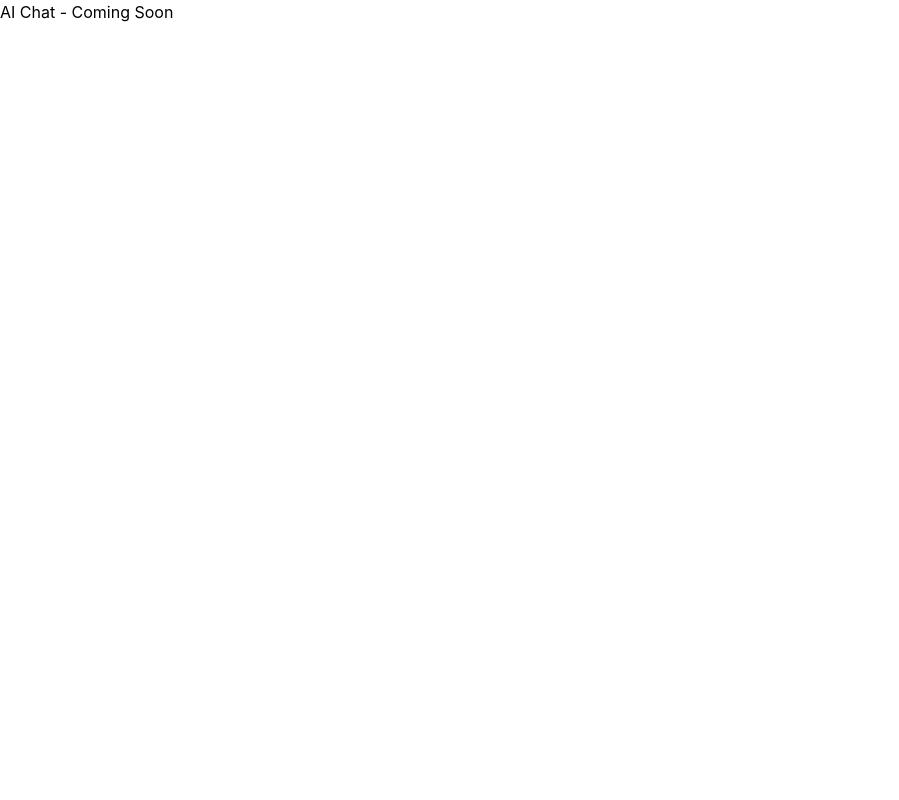
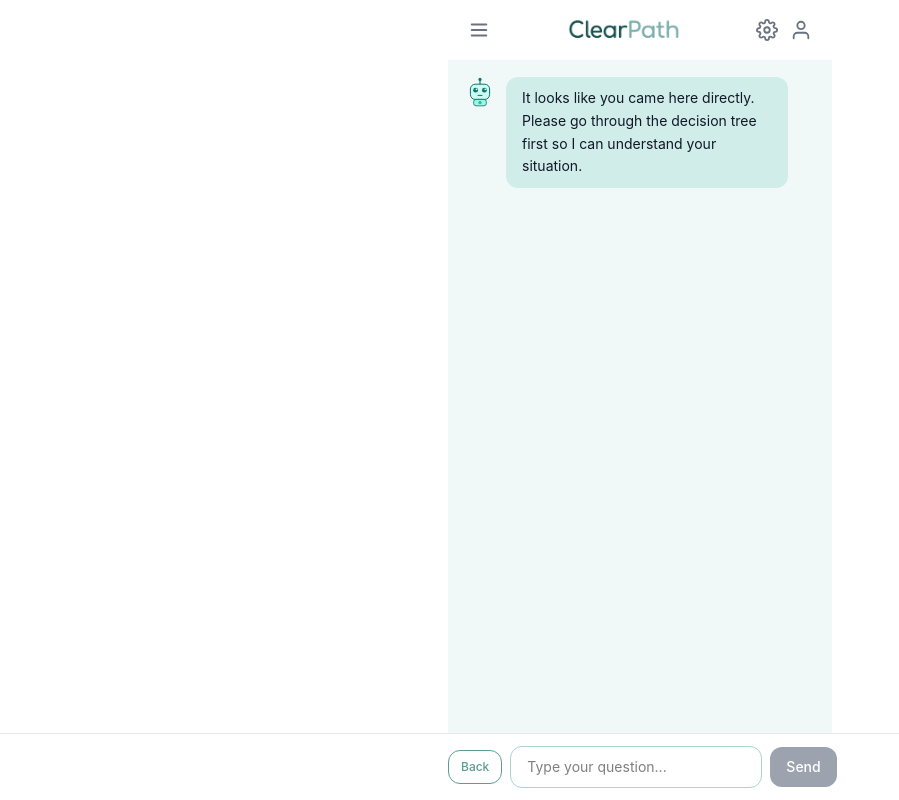
Before and after one commit to Viessley/ClearPath, a React (Vite) app in the folder clearpath-frontend/: page /ai-chat in a window 1280 px wide. Shown: the whole page, without its empty margins (0-899 px from the left). Built offline with nearby package versions, Linux system fonts and the light colour scheme.

Commit message:
feat: AIChatPage with chat interface, session-aware AI conversation

```diff
--- a/clearpath-frontend/src/Pages/AIChatPage.jsx
+++ b/clearpath-frontend/src/Pages/AIChatPage.jsx
@@ -1,3 +1,138 @@
-export default function AIchatPage() {
-  return <div>AI Chat - Coming Soon</div>
+import { useState, useEffect, useRef } from "react";
+import { useLocation, useNavigate } from "react-router-dom";
+import TopBar from "../components/layout/TopBar";
+import Mascot from "../components/shared/Mascot";
+
+const API_BASE = "http://localhost:8080/api/drivers-license";
+
+export default function AIChatPage() {
+  const location = useLocation();
+  const navigate = useNavigate();
+  const session = location.state?.session || {};
+
+  const [messages, setMessages] = useState([]);
+  const [input, setInput] = useState("");
+  const [loading, setLoading] = useState(false);
+  const messagesEndRef = useRef(null);
+
+  // Auto-scroll to bottom when new message appears
+  useEffect(() => {
+    messagesEndRef.current?.scrollIntoView({ behavior: "smooth" });
+  }, [messages]);
+
+  // Opening message from AI
+  useEffect(() => {
+    if (Object.keys(session).length === 0) {
+      setMessages([{
+        role: "ai",
+        text: "It looks like you came here directly. Please go through the decision tree first so I can understand your situation."
+      }]);
+      return;
+    }
+    setMessages([{
+      role: "ai",
+      text: "I can see your situation from the questions you answered. Tell me what you're unsure about, and I'll help you figure it out."
+    }]);
+  }, []);
+
+  async function sendMessage() {
+    if (!input.trim() || loading) return;
+
+    const userMessage = input.trim();
+    setInput("");
+    setMessages(prev => [...prev, { role: "user", text: userMessage }]);
+    setLoading(true);
+
+    try {
+      const res = await fetch(`${API_BASE}/ai/chat`, {
+        method: "POST",
+        headers: { "Content-Type": "application/json" },
+        body: JSON.stringify({ session, userMessage }),
+      });
+      const data = await res.json();
+
+      setMessages(prev => [...prev, {
+        role: "ai",
+        text: data.message || "Sorry, I could not process that. Please try again."
+      }]);
+    } catch (err) {
+      setMessages(prev => [...prev, {
+        role: "ai",
+        text: "Connection error. Please make sure the backend is running."
+      }]);
+    } finally {
+      setLoading(false);
+    }
+  }
+
+  function handleKeyDown(e) {
+    if (e.key === "Enter" && !e.shiftKey) {
+      e.preventDefault();
+      sendMessage();
+    }
+  }
+
+  return (
+    <div className="max-w-sm mx-auto min-h-screen flex flex-col" style={{ background: "#f0f9f8" }}>
+      <TopBar />
+
+      {/* Chat messages */}
+      <div className="flex-1 px-4 py-4 overflow-y-auto pb-32">
+        {messages.map((msg, i) => (
+          <div key={i} className={`flex items-start gap-2.5 mb-4 ${msg.role === "user" ? "flex-row-reverse" : ""}`}>
+            {msg.role === "ai" && <Mascot emotion="neutral" size={32} />}
+            <div
+              className="rounded-xl px-4 py-2.5 text-sm leading-relaxed max-w-[80%]"
+              style={{
+                backgroundColor: msg.role === "ai" ? "#D1EDE9" : "#5B9D93",
+                color: msg.role === "ai" ? "#111827" : "#FFFFFF",
+              }}
+            >
+              {msg.text}
+            </div>
+          </div>
+        ))}
+
+        {/* Loading indicator */}
+        {loading && (
+          <div className="flex items-start gap-2.5 mb-4">
+            <Mascot emotion="thinking" size={32} />
+            <div className="rounded-xl px-4 py-2.5 text-sm" style={{ backgroundColor: "#D1EDE9", color: "#5B9D93" }}>
+              Thinking...
+            </div>
+          </div>
+        )}
+
+        <div ref={messagesEndRef} />
+      </div>
+
+      {/* Input bar */}
+      <div className="fixed bottom-0 left-0 right-0 bg-white border-t border-gray-200 px-4 py-3">
+        <div className="max-w-sm mx-auto flex items-center gap-2">
+          <button onClick={() => navigate(-1)}
+            className="px-3 py-2 rounded-xl text-xs font-medium border"
+            style={{ borderColor: "#5B9D93", color: "#5B9D93" }}>
+            Back
+          </button>
+          <input
+            type="text"
+            value={input}
+            onChange={(e) => setInput(e.target.value)}
+            onKeyDown={handleKeyDown}
+            placeholder="Type your question..."
+            className="flex-1 px-4 py-2.5 rounded-xl border text-sm"
+            style={{ borderColor: "#A8D5CF" }}
+            disabled={loading}
+          />
+          <button
+            onClick={sendMessage}
+            disabled={loading || !input.trim()}
+            className="px-4 py-2.5 rounded-xl text-sm font-medium text-white transition-all"
+            style={{ backgroundColor: loading || !input.trim() ? "#9CA3AF" : "#5B9D93" }}>
+            Send
+          </button>
+        </div>
+      </div>
+    </div>
+  );
 }
--- a/clearpath-frontend/src/Pages/CheatsheetPage.jsx
+++ b/clearpath-frontend/src/Pages/CheatsheetPage.jsx
@@ -95,12 +95,12 @@ export default function CheatsheetPage() {
     return text
       .split("\n")
       .map((line) => line.trim())
-      .filter((line) => line && line !== "---" && !line.startsWith("|--"))
+      .filter((line) => line && line !== "---" && !line.startsWith("|--") && !line.startsWith("|:") && !line.startsWith("| ---"))
       .map((line, i) => {
         // Table rows
         if (line.startsWith("|")) {
           const cells = line.split("|").filter((c) => c.trim());
-          if (cells.length === 2) {
+          if (cells.length === 2 && cells[0].trim() !== "Document") {
             return (
               <div key={i} className="flex justify-between py-2 border-b" style={{ borderColor: "#E5E7EB" }}>
                 <span className="text-sm font-medium" style={{ color: "#111827" }}>{cells[0].trim()}</span>
```
